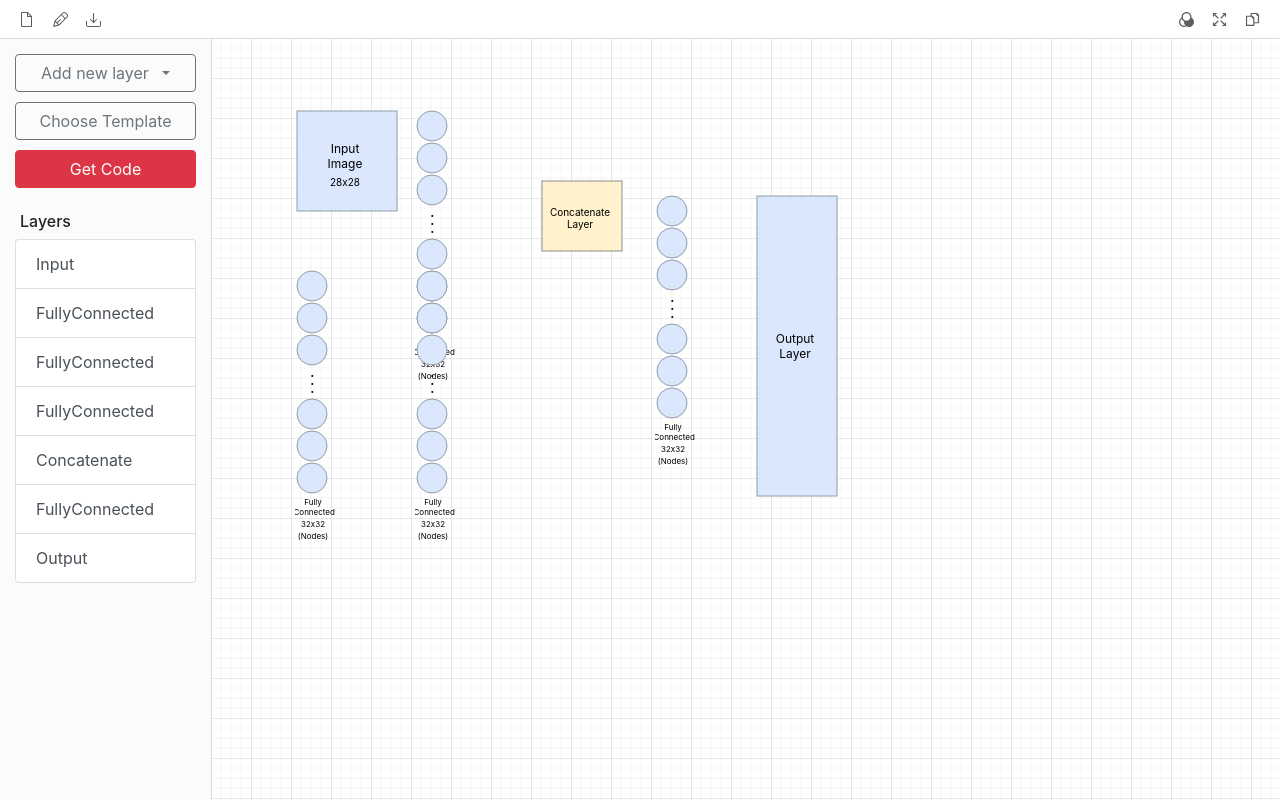
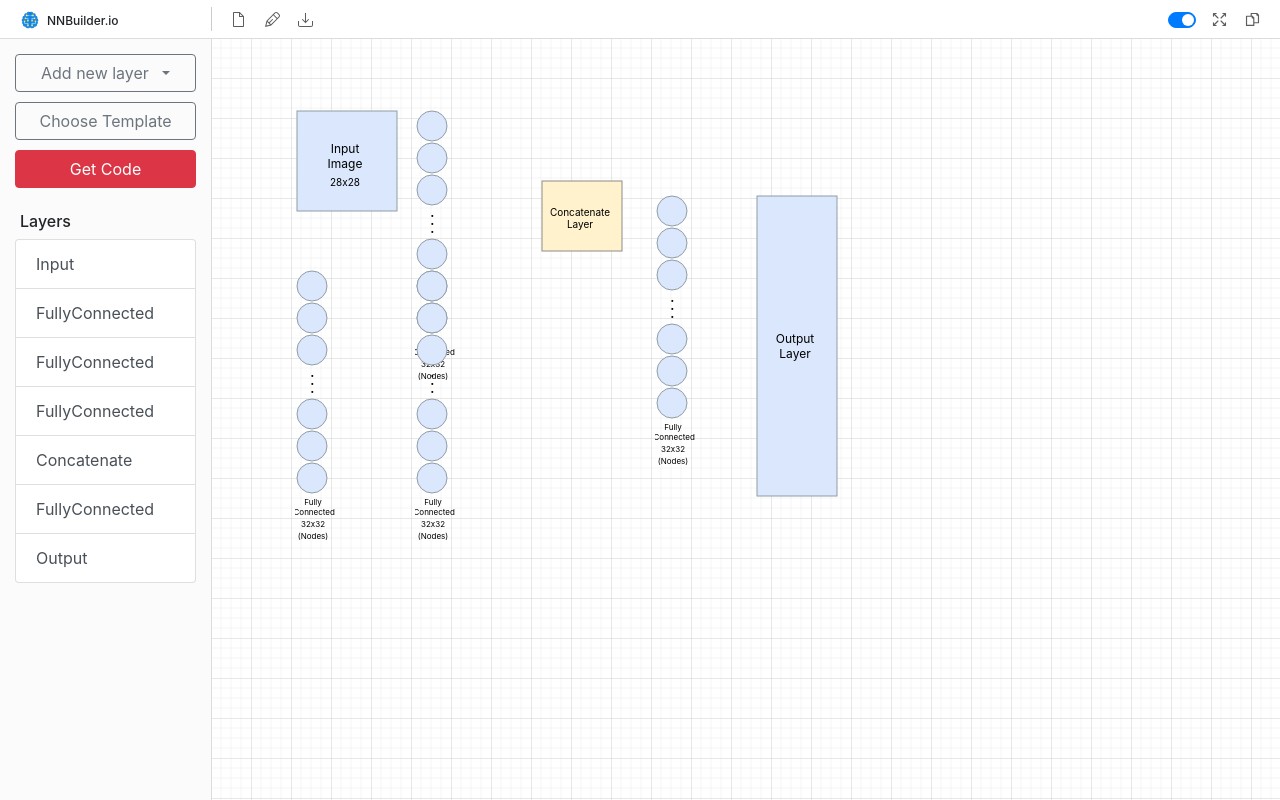
Before and after one commit to danielpaz6/NNBuilder, a React (Create React App) app: page / in a window 1280 px wide. Built offline with nearby package versions, Linux system fonts and the light colour scheme.

Commit message:
Added logo and move shapes with keyboard feature

```diff
--- a/src/components/DiagramContainer/index.tsx
+++ b/src/components/DiagramContainer/index.tsx
@@ -3,7 +3,7 @@ import './diagram.scss';
 
 import DraggableSVG from "./DraggableSVG";
 
-import { editActiveShape, setShapes, editActiveArrow, deleteShape, deleteArrow } from '../../store/shapes/actions';
+import { editActiveShape, setShapes, editActiveArrow, deleteShape, deleteArrow, updateShapePositionAction } from '../../store/shapes/actions';
 import { updateSVGRef } from "../../store/config/actions";
 import { addToast } from "../../store/toasts/actions";
 import { updateMouseLocation } from '../../store/mouse/actions';
@@ -36,6 +36,7 @@ export interface IDiagramContainerProps {
 	editActiveArrow: typeof editActiveArrow;
 	deleteShape: typeof deleteShape;
 	deleteArrow: typeof deleteArrow;
+	updateShapePositionAction: typeof updateShapePositionAction;
 	addToast: typeof addToast;
 	updateSVGRef: typeof updateSVGRef;
 }
@@ -111,13 +112,55 @@ class DiagramContainer extends React.PureComponent<IDiagramContainerProps, IDiag
 		if(event.keyCode === 27) {
 			this.props.editActiveShape(-1);
 		}
+		else if(this.props.shapes.sourceShape) {
+			const xPos = this.props.shapes.sourceShape.x;
+			const yPos = this.props.shapes.sourceShape.y;
+			const timestamp = this.props.shapes.sourceShape.timestamp;
+
+			// Key: W or Up
+			if(event.keyCode === 87 || event.keyCode === 38) {
+				this.props.updateShapePositionAction(
+					timestamp,
+					xPos,
+					yPos - 5
+				);
+			}
+
+			// Key: S or Down
+			else if(event.keyCode === 83 || event.keyCode === 40) {
+				this.props.updateShapePositionAction(
+					timestamp,
+					xPos,
+					yPos + 5
+				);
+			}
+
+			// Key: A or Left
+			else if(event.keyCode === 65 || event.keyCode === 37) {
+				this.props.updateShapePositionAction(
+					timestamp,
+					xPos - 5,
+					yPos
+				);
+			}
+
+			// Key: D or Right
+			else if(event.keyCode === 68 || event.keyCode === 39) {
+				this.props.updateShapePositionAction(
+					timestamp,
+					xPos + 5,
+					yPos
+				);
+			}
+
+		}
 		// If someone preseed Delete, we'll remove the current arrow/shape.
 		else if(event.keyCode === 46 || event.keyCode === 8) {
 			if(this.props.shapes.sourceShape) {
 
 				// Edge case: cannot remove Input/Output layers
-				if(this.props.shapes.sourceShape.shape !== Input &&
-					this.props.shapes.sourceShape.shape !== Output) {
+				if(this.props.shapes.sourceShape!.shape !== Input &&
+					this.props.shapes.sourceShape!.shape !== Output) {
 					this.props.deleteShape();
 				}
 				else {
@@ -210,6 +253,16 @@ const mapStateToProps = (state: AppState) => ({
 
 export default connect(
 	mapStateToProps,
-	{ editActiveShape, updateMouseLocation, setShapes, editActiveArrow, deleteShape, deleteArrow, addToast, updateSVGRef },
+	{
+		editActiveShape,
+		updateMouseLocation,
+		updateShapePositionAction,
+		setShapes,
+		editActiveArrow,
+		deleteShape,
+		deleteArrow,
+		addToast,
+		updateSVGRef
+	},
 
 )(DiagramContainer);
--- a/src/components/ToolBar/index.tsx
+++ b/src/components/ToolBar/index.tsx
@@ -11,6 +11,8 @@ import { ConfigState } from '../../store/config/types';
 import { updateDesignTemplate } from "../../store/config/actions";
 import { TEMPLATE_ABSTRACT, TEMPLATE_FILLED } from '../../interfaces/designTemplates';
 import Canvg from 'canvg';
+import Form from 'react-bootstrap/Form';
+import logo from '../../logo.svg';
 
 
 export interface IToolBarProps {
@@ -54,21 +56,16 @@ class ToolBar extends React.Component<IToolBarProps, IToolBarState> {
 
 		const canvas = this.refCanvas.current!;
 		const ctx = canvas.getContext('2d')!;
-
 		const svgContent = "<svg>" + this.props.config.svgRef!.innerHTML + "</svg>";
 		const v = await Canvg.from(ctx, svgContent);
-
 		v.start();
 
 		// Downloading the canvas
 
-		//var download = document.getElementById("download");
 		const download = this.refLink.current!;
 		const image = canvas.toDataURL("image/png")
 			.replace("image/png", "image/octet-stream");
 		download.setAttribute("href", image);
-
-		console.log("done!", svgContent);
 	}
 
 	handleStyleTemplate = () => {
@@ -103,16 +100,14 @@ class ToolBar extends React.Component<IToolBarProps, IToolBarState> {
 			<div className="toolbar">
 				<canvas ref={this.refCanvas} id="myCanvas" width="1000px" height="500px" style={{background: "white", display: "none"}}></canvas>
 				<div className="left-side">
-					{/*<svg ref={this.refSVG} id="canvasforimage">
-						<rect
-							ref="test"
-							x="0"
-							y="0"
-							width="20"
-							height="20"
-							fill="green"
-						/>
-					</svg>*/}
+					<div className="title">
+						<div className="image-container">
+							<img src={logo} alt="NNBuilder.io logo" />
+						</div>
+						<div className="title-container">
+							<h1>NNBuilder.io</h1>
+						</div>
+					</div>
 					<OverlayTrigger
 						overlay={<Tooltip id="tooltip-new-template">Start new template</Tooltip>}
 						placement="bottom"
@@ -126,21 +121,35 @@ class ToolBar extends React.Component<IToolBarProps, IToolBarState> {
 						<svg viewBox="4 5 15 15" fill="currentColor" width="9" height="15"><path d="M16.679,5.60187506 L18.381,7.30587506 C19.207,8.13287506 19.207,9.47787506 18.381,10.3058751 L10.211,18.4858751 L4,19.9998751 L5.512,13.7818751 L13.682,5.60187506 C14.481,4.79987506 15.878,4.79887506 16.679,5.60187506 Z M8.66091072,16.0462125 L9.973,17.3598751 L15.625,11.7018751 L12.289,8.36087506 L6.637,14.0198751 L7.95422762,15.3386821 L11.1467061,12.1463747 C11.3419735,11.9511178 11.6585559,11.9511262 11.8538129,12.1463936 C12.0490698,12.341661 12.0490613,12.6582435 11.8537939,12.8535004 L8.66091072,16.0462125 Z M16.306,11.0198751 L17.7,9.62387506 C18.15,9.17287506 18.15,8.43787506 17.7,7.98687506 L15.998,6.28287506 C15.561,5.84587506 14.801,5.84687506 14.364,6.28287506 L12.97,7.67887506 L16.306,11.0198751 Z M5.426,18.5738751 L8.995,17.7438751 L6.254,14.9988751 L5.426,18.5738751 Z"></path></svg>
 					</button>
 
-					<a id="download" download="triangle.png" ref={this.refLink}>
-						<button onClick={this.handleDownloadImage}>
-							<svg viewBox="4 4 15 15" fill="currentColor" width="9" height="15"><path d="M5,13 L5,17 C5,17.5522847 5.44771525,18 6,18 L17,18 C17.5522847,18 18,17.5522847 18,17 L18,13 L19,13 L19,17 C19,18.1045695 18.1045695,19 17,19 L6,19 C4.8954305,19 4,18.1045695 4,17 L4,13 L5,13 Z M11,13.2928932 L11,5 L12,5 L12,13.2928932 L14.1464466,11.1464466 C14.3417088,10.9511845 14.6582912,10.9511845 14.8535534,11.1464466 C15.0488155,11.3417088 15.0488155,11.6582912 14.8535534,11.8535534 L11.5,15.2071068 L8.14644661,11.8535534 C7.95118446,11.6582912 7.95118446,11.3417088 8.14644661,11.1464466 C8.34170876,10.9511845 8.65829124,10.9511845 8.85355339,11.1464466 L11,13.2928932 Z"></path></svg>
-						</button>
-					</a>
+						<a id="download" download="myModel.png" ref={this.refLink}>
+						<OverlayTrigger
+							overlay={<Tooltip id="tooltip-download-svg">Download Image Snapshot of Your Model (MyModel.png)</Tooltip>}
+							placement="bottom"
+						>
+							<button onClick={this.handleDownloadImage}>
+								<svg viewBox="4 4 15 15" fill="currentColor" width="9" height="15"><path d="M5,13 L5,17 C5,17.5522847 5.44771525,18 6,18 L17,18 C17.5522847,18 18,17.5522847 18,17 L18,13 L19,13 L19,17 C19,18.1045695 18.1045695,19 17,19 L6,19 C4.8954305,19 4,18.1045695 4,17 L4,13 L5,13 Z M11,13.2928932 L11,5 L12,5 L12,13.2928932 L14.1464466,11.1464466 C14.3417088,10.9511845 14.6582912,10.9511845 14.8535534,11.1464466 C15.0488155,11.3417088 15.0488155,11.6582912 14.8535534,11.8535534 L11.5,15.2071068 L8.14644661,11.8535534 C7.95118446,11.6582912 7.95118446,11.3417088 8.14644661,11.1464466 C8.34170876,10.9511845 8.65829124,10.9511845 8.85355339,11.1464466 L11,13.2928932 Z"></path></svg>
+							</button>
+						</OverlayTrigger>
+						</a>
 				</div>
 
 				<div className="right-side">
 					<OverlayTrigger
-						overlay={<Tooltip id="tooltip-toggle-template">Switch Style</Tooltip>}
+						overlay={<Tooltip id="tooltip-toggle-template">Change Style Template</Tooltip>}
 						placement="bottom"
 					>
-						<button onClick={this.handleStyleTemplate}>
+						<Form style={{float: "left", marginTop: "1px", marginRight:"-10px"}}>
+							<Form.Check
+								checked={this.props.config.designTemplate === TEMPLATE_ABSTRACT}
+								onClick={this.handleStyleTemplate}
+								type="switch"
+								id="custom-switch"
+								label=""
+							/>
+						</Form>
+						{/*<button onClick={this.handleStyleTemplate}>
 							<svg viewBox="3 5 12 12" fill="currentColor" width="24" height="24"><path d="M9,3 C11.209139,3 13,4.790861 13,7 C13,7.2006429 12.9887988,7.37261183 12.9663963,7.51590677 C14.180506,8.20261598 15,9.50560645 15,11 C15,13.209139 13.209139,15 11,15 C10.271376,15 9.58825351,14.8051848 8.99987956,14.4648015 C8.41251188,14.8049665 7.7290322,15 7,15 C4.790861,15 3,13.209139 3,11 C3,9.50560645 3.81949397,8.20261598 5.03360371,7.51590677 C5.0112047,7.34686296 5,7.17473998 5,7 C5,4.790861 6.790861,3 9,3 Z M5.30200941,8.52749838 C4.52278137,9.06033325 4,9.99405278 4,11 C4,12.6568542 5.34314575,14 7,14 C7.39828227,14 7.77843697,13.9223866 8.12616463,13.7814594 C7.42860086,13.0613619 6.85005188,11.8812408 7.03314346,10.4826921 C6.24401855,10.0695038 5.58474731,9.24058533 5.30200941,8.52749838 Z M9,4 C7.34314575,4 6,5.34314575 6,7 C6,8.65685425 7.34314575,10 9,10 C10.6568542,10 12,8.65685425 12,7 C12,5.34314575 10.6568542,4 9,4 Z"></path></svg>
-						</button>
+						</button>*/}
 					</OverlayTrigger>
 					<OverlayTrigger
 						overlay={<Tooltip id="tooltip-toggle-fullscreen">Toggle Fullscreen Mode</Tooltip>}
--- a/src/components/ToolBar/toolbar.scss
+++ b/src/components/ToolBar/toolbar.scss
@@ -54,6 +54,34 @@
 
 	button:hover, .active_button {
 		//color: rgb(30, 167, 253);
-		color: #28a745;
+		color: #007bff;
+	}
+
+	.title {
+		float: left;
+		width: 192px;
+		height: 24px;
+		border-right: 1px solid #ccc;
+		margin-right:20px;
+
+		img {
+			width: 20px;
+			height: 20px;
+		}
+
+		.image-container, .title-container {
+			float: left;
+		}
+
+		.image-container {
+			margin-top: -1px;
+			user-select: none;
+		}
+
+		h1 {
+			font-size: 12px;
+			margin-top: 7px;
+			margin-left: 7px;
+		}
 	}
 }
```
Also changed, not shown: src/logo.svg.
